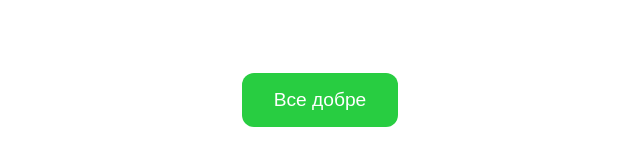
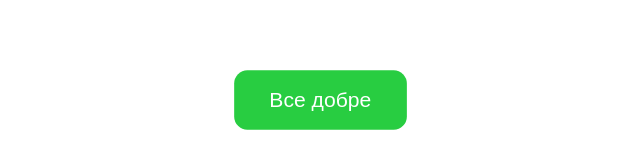
Before and after one commit to franklingothic14/make-all-good, a plain HTML site: page index.html in a window 1280 px wide. Both pictures are taken after a click on the button "Зробити все добре". Shown: the part 300-468 px from the top of the page, without its empty margins (320-960 px from the left). Drawn offline with Linux system fonts and the light colour scheme.

Commit message:
Add files via upload

```diff
--- a/script.js
+++ b/script.js
@@ -2,8 +2,11 @@ const button = document.getElementById('main-button');
 const body = document.body;
 
 button.addEventListener('click', () => {
-  button.textContent = 'Все добре';
-  button.disabled = true;
-  body.classList.remove('dark');
-  body.classList.add('light');
+  button.classList.add('clicked');
+  setTimeout(() => {
+    button.textContent = 'Все добре';
+    button.disabled = true;
+    body.classList.remove('dark');
+    body.classList.add('light');
+  }, 300); // даємо час для анімації кнопки
 });
--- a/style.css
+++ b/style.css
@@ -37,3 +37,7 @@ button:disabled {
   background-color: #28cd41;
   cursor: default;
 }
+
+button.clicked {
+  transform: scale(1.1);
+}
```
